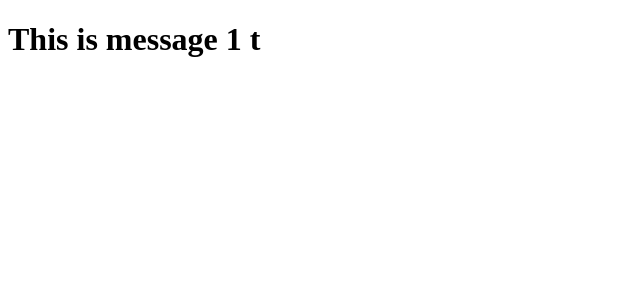
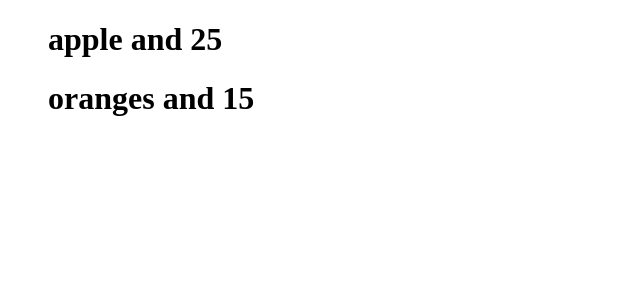
Before and after one commit to j1ere/reactpro, a React (Vite) app: page / in a window 1280 px wide. Shown: the top 300 px of the page, without its empty margins (0-640 px from the left). Built offline with nearby package versions, Linux system fonts and the light colour scheme.

Commit message:
conditional components example with fruit list

```diff
--- a/src/App.jsx
+++ b/src/App.jsx
@@ -10,7 +10,7 @@ function App() {
   };
   return (
     <div className="App">
-      <ConditionalComponent></ConditionalComponent>
+      <Fruits></Fruits>
     </div>
   );
 }
--- a/src/components/ConditionalComponent.jsx
+++ b/src/components/ConditionalComponent.jsx
@@ -3,7 +3,7 @@ import Welcome from "./Welcome";
 
 export default function ConditionalComponent() {
   let message;
-  const display = true;
+  const display = false;
 
   return display ? <h1>This is message 1 t</h1> : <h1>This is message 2</h1>;
 }
--- a/src/components/Fruit.jsx
+++ b/src/components/Fruit.jsx
@@ -1,5 +1,8 @@
 export default function Fruit(props) {
-  return <div>
-    {props.name} and {props.price}
-  </div>;
+  return (
+    <div>
+      {/* {props.name} and {props.price} */}
+      {props.price > 10 ? <h1>{props.name} and {props.price}</h1> : null}
+    </div>
+  );
 }
```
